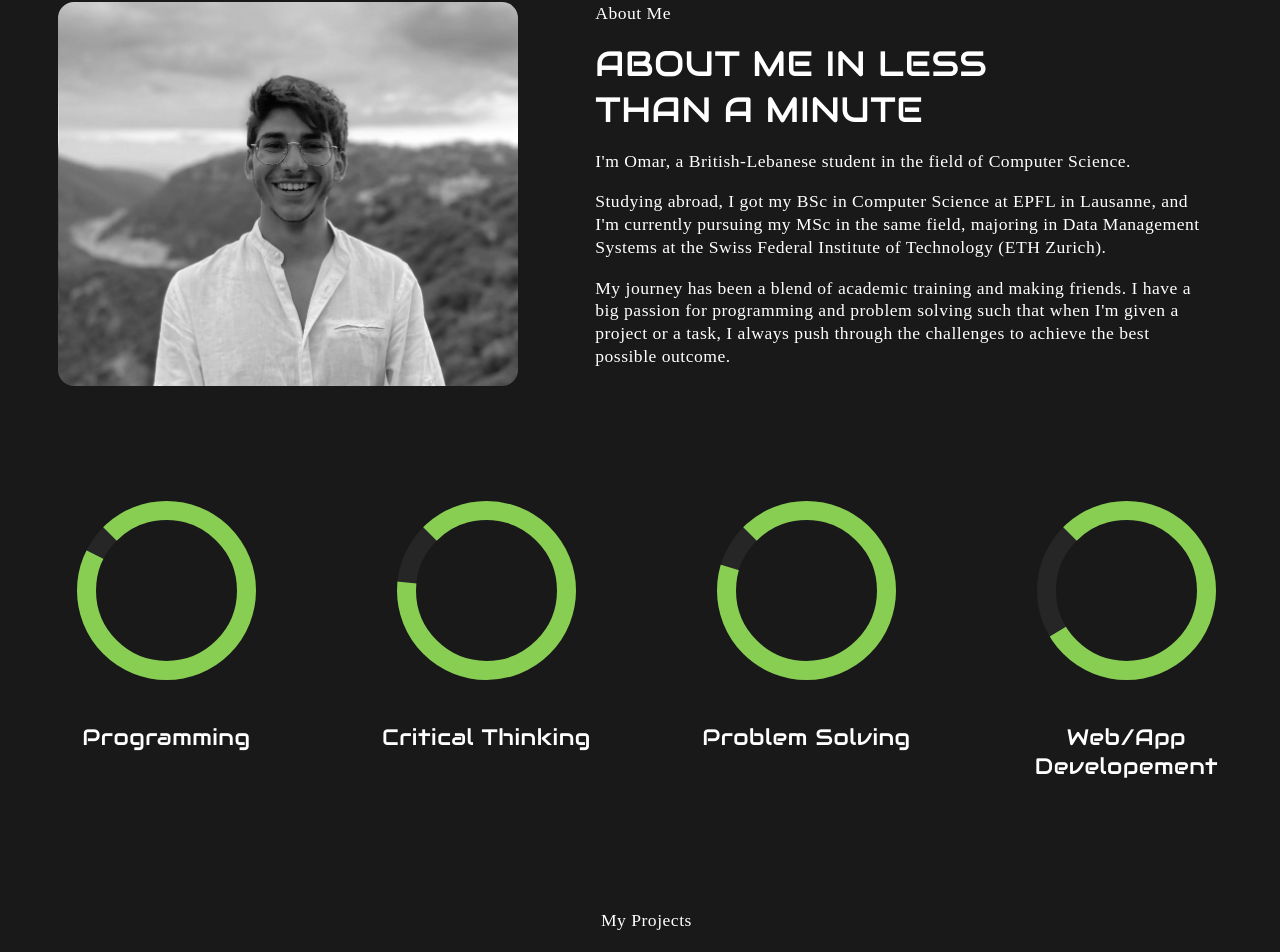
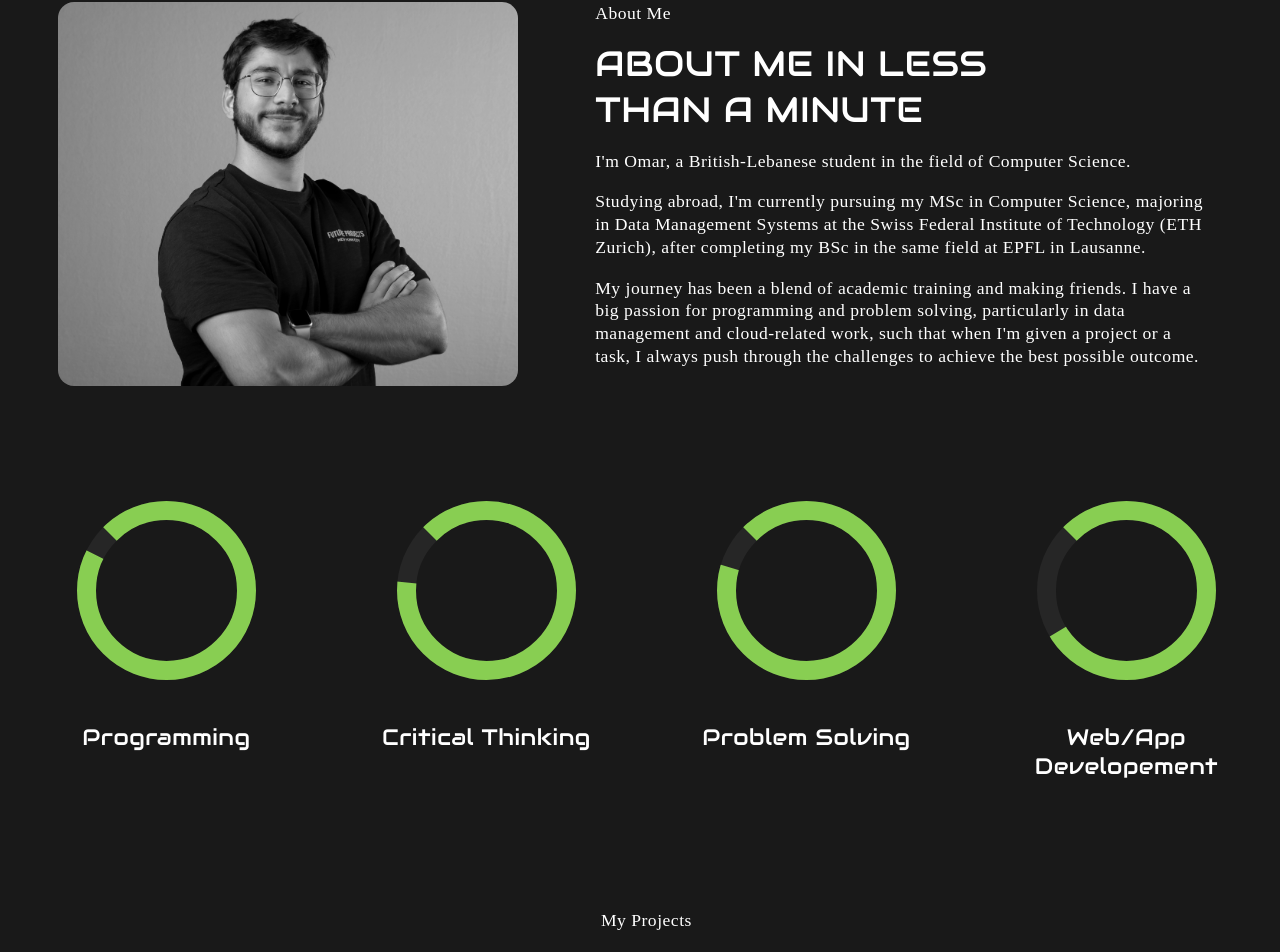
Before and after one commit to ohamz/omar-hammoud, a React (Vite) app: page / in a window 1280 px wide. Shown: the part 1002-1954 px from the top of the page. Built offline with nearby package versions, Linux system fonts and the light colour scheme; a web font is replaced by a local one.

Commit message:
add metadata - fix navlinks

```diff
--- a/index.html
+++ b/index.html
@@ -11,14 +11,23 @@
     <!-- Website Desciption -->
     <meta
       name="description"
-      content="Omar Hammoud's website showcases his background as a Computer Science student at EPFL, highlighting his skills in programming and problem solving. It features a portfolio of projects including a recipe mobile app, a bicycle pathfinder, a Unix filesystem recreation, a Snake minigame on FPGA and a Crossy Road remake on Nintendo DS. The site also includes his CV and contact information, inviting collaboration opportunities."
+      content="Omar Hammoud's website showcases his background as a Computer Science student at ETH Zurich, highlighting his skills in programming and problem solving. It features a portfolio of projects including a recipe mobile app, a bicycle pathfinder, a Unix filesystem recreation, a Snake minigame on FPGA and a Crossy Road remake on Nintendo DS. The site also includes his CV and contact information, inviting collaboration opportunities."
     />
     <!-- Website Keywords -->
     <meta
       name="keywords"
-      content="omar, hammoud, omar hammoud, computer science, lebanon, switzerland, epfl, frontend, software, "
+      content="omar, hammoud, omar hammoud, computer science, informatik, data management, cloud, software, hardware, cryptography, security, lebanon, switzerland, epfl, eth zurich, lausanne, zurich"
     />
     <meta name="author" content="Omar Hammoud" />
+
+    <!-- More Metadata for SEO -->
+    <meta property="og:title" content="Omar Hammoud - Portfolio Website" />
+    <meta property="og:description" content="Computer Science student at ETH Zurich specializing in Data Management Systems and Information Security, interested in Software Developement and Software Engineering." />
+    <meta property="og:image" content="https://omar-hammoud.vercel.app/assets/my-image.webp" />
+    <meta property="og:url" content="https://omar-hammoud.vercel.app/" />
+    <meta name="twitter:card" content="summary_large_image" />
+    <meta name="robots" content="index, follow" />
+
     <title>Omar Hammoud - Protfolio Website</title>
     <!-- Font -->
     <link
--- a/src/App.jsx
+++ b/src/App.jsx
@@ -28,12 +28,26 @@ function App() {
           }
         });
       },
-      { threshold: [0.5, 1] }
+      { threshold: [0.3, 0.7] }
     );
-    ref.current.forEach((r) => observer.observe(r));
-  }, [ref]);
 
-  const refCallback = (el) => ref.current.push(el);
+    // Clear and re-observe
+    ref.current.forEach((r) => {
+      if (r) observer.observe(r);
+    });
+
+    return () => {
+      ref.current.forEach((r) => {
+        if (r) observer.unobserve(r);
+      });
+    };
+  }, []);
+
+  const refCallback = (el) => {
+    if (el && !ref.current.includes(el)) {
+      ref.current.push(el);
+    }
+  };
 
   return (
     <>
@@ -75,17 +89,17 @@ function App() {
                   Science.
                 </p>
                 <p>
-                  Studying abroad, I got my BSc in Computer Science at EPFL in
-                  Lausanne, and I'm currently pursuing my MSc in the same field,
-                  majoring in Data Management Systems at the Swiss Federal
-                  Institute of Technology (ETH Zurich).
+                  Studying abroad, I'm currently pursuing my MSc in Computer Science,
+                  majoring in Data Management Systems at the Swiss Federal Institute
+                  of Technology (ETH Zurich), after completing my BSc in the same
+                  field at EPFL in Lausanne.
                 </p>
                 <p>
                   My journey has been a blend of academic training and making
                   friends. I have a big passion for programming and problem
-                  solving such that when I'm given a project or a task, I always
-                  push through the challenges to achieve the best possible
-                  outcome.
+                  solving, particularly in data management and cloud-related work,
+                  such that when I'm given a project or a task, I always push
+                  through the challenges to achieve the best possible outcome.
                 </p>
               </div>
             </div>
--- a/src/components/NavLinks.jsx
+++ b/src/components/NavLinks.jsx
@@ -28,7 +28,7 @@ function NavLinks({
           title={e.id + "-link"}
           href={"#" + e.id}
           className={
-            (visibleLink && visibleLink.visibleLink === e.id
+            (visibleLink === e.id
               ? "web-link-active "
               : "") + (isFooter ? "sitemap-link footer-txt" : "link web-link")
           }
--- a/src/components/Navigation.jsx
+++ b/src/components/Navigation.jsx
@@ -6,7 +6,7 @@ import "../css/Navigation.css";
 /**
  * Navigation component for displaying the navigation bar
  */
-function Navigation(visibleLink) {
+function Navigation({ visibleLink }) {
   const [navPageVisible, setOpen] = useState(false);
   const handleBurgerClick = () => {
     setOpen(!navPageVisible);
```
Also changed, not shown: public/assets/my-image.webp.
